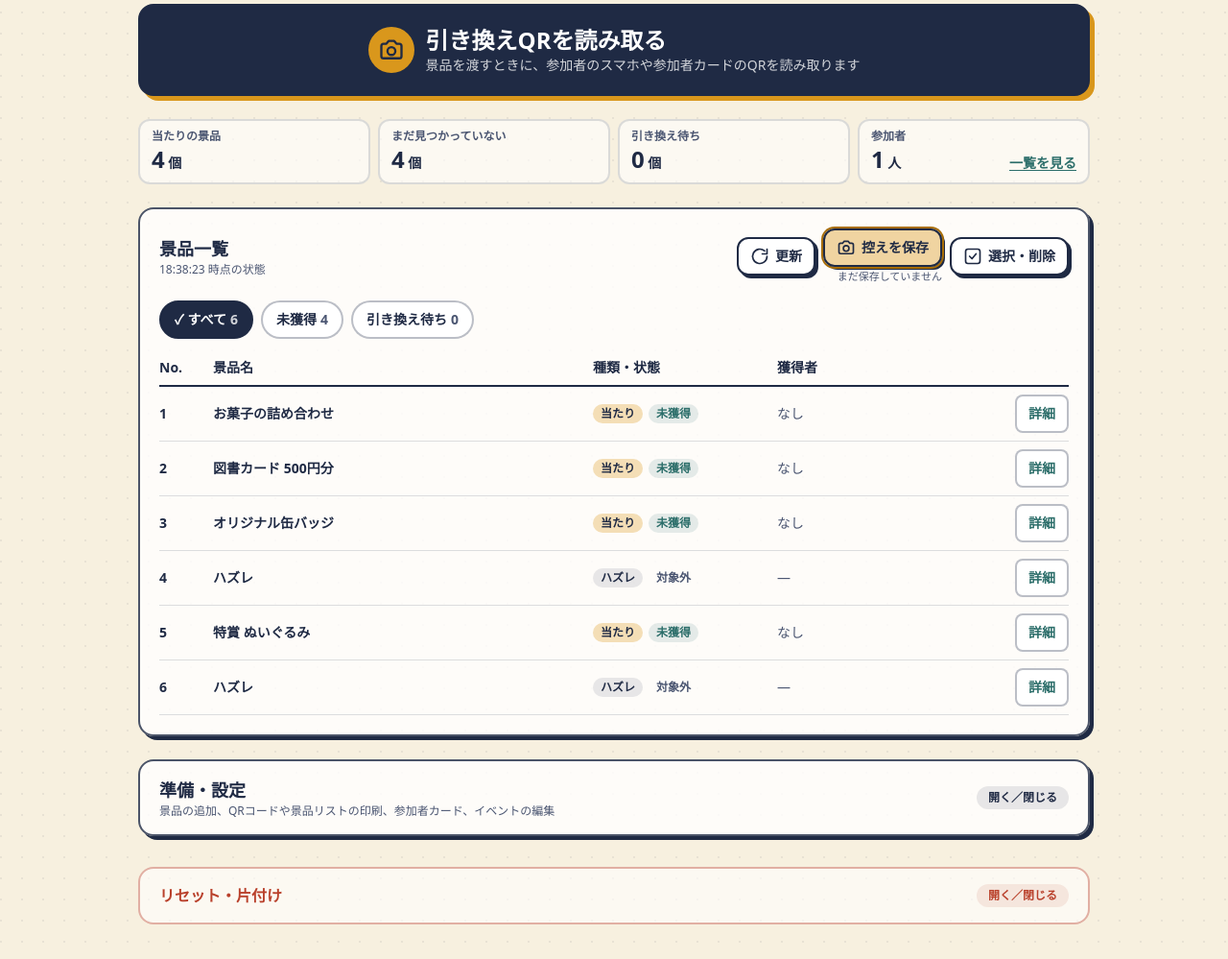
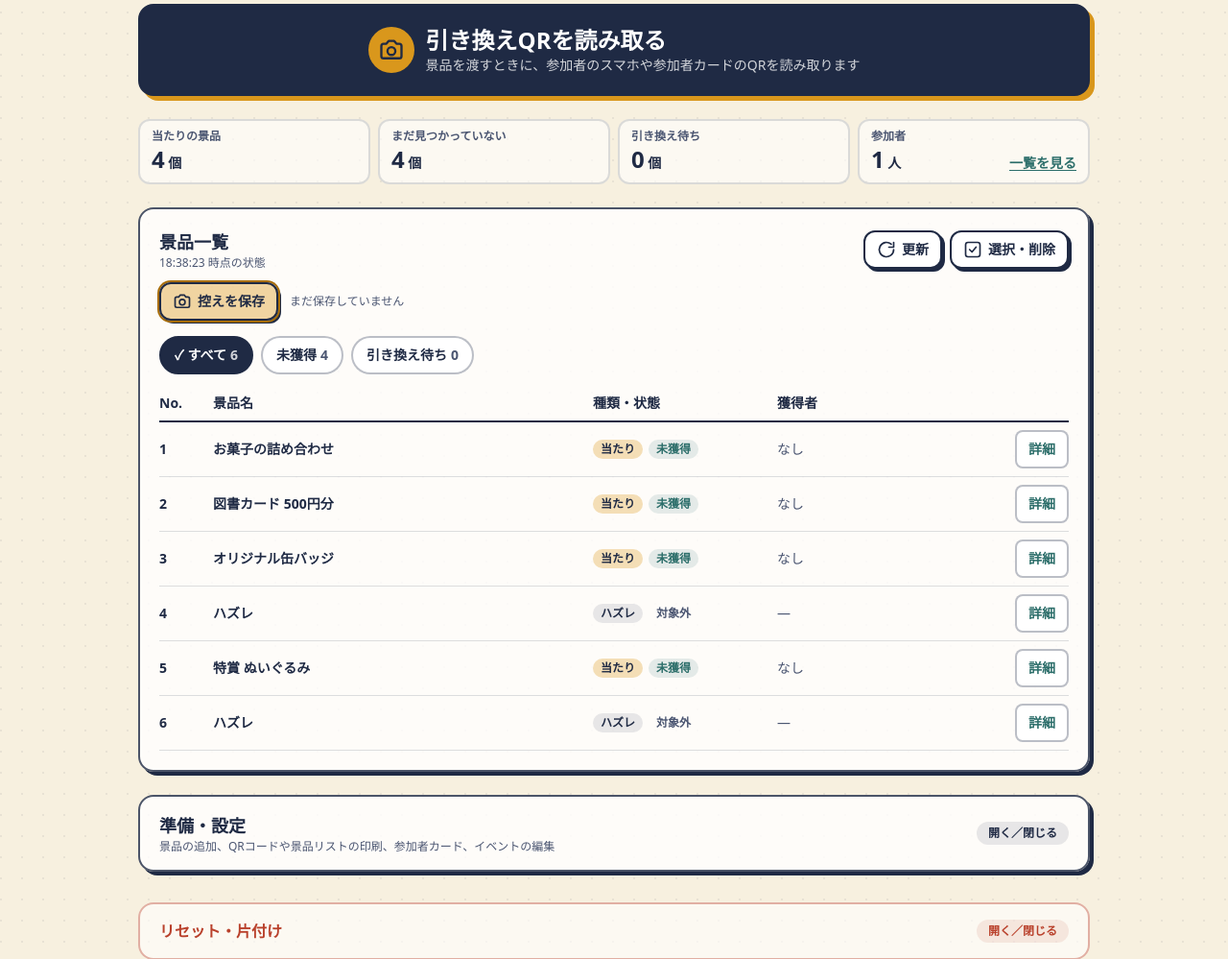
Before and after one commit to hirokirokki0820/qr-treasurehunt-laravel, a Laravel app: page /host/events/1 in a window 1280 px wide. Shown: the part 296-1295 px from the top of the page at 96% size. Run offline with Laravel 12, Linux system fonts and the light colour scheme; a user stored in the database is signed in; data comes from the database, SQL or seed files in the repository; tables that the repository leaves empty hold one stand-in row (values such as "Sample post"); style sheets or scripts are compiled from the project's sources; some libraries are stand-ins or nearby versions.

Commit message:
景品一覧：「控えを保存」を更新・選択とは別の行に置き、スマホでボタンの並びが崩れないようにする
Co-Authored-By: Claude Opus 5.5 <noreply@anthropic.com>
Claude-Session: https://claude.ai/code/session_013H213uAxjmPoDqrfau3M6s

```diff
--- a/resources/views/events/show/prizes.blade.php
+++ b/resources/views/events/show/prizes.blade.php
@@ -23,20 +23,22 @@
         <div class="flex flex-wrap items-center gap-2 group-data-selecting/select:hidden">
             {{-- 更新しても、絞り込みと一覧の位置はそのまま（同じURLだと読み込み直さないので、時刻を付ける） --}}
             <a href="{{ route('events.show', array_filter([$event, 'stock' => $stock, 't' => now()->timestamp])) }}#prize-list" class="btn-secondary min-h-10 gap-1.5 px-3 py-1.5 text-sm" title="最新の獲得状況を表示します" data-refresh-list><x-icon name="refresh" class="h-4 w-4" />更新</a>
-            @if (in_array($event->phase(), ['live', 'closed'], true) && $event->prizes_count > 0)
-                {{-- 景品の獲得状況を1枚の画像にして保存する（つながらなくなったときや、データが消えたときの控え）。画像はスマホの中で作る --}}
-                <span class="inline-flex flex-col items-end gap-0.5" data-snapshot data-snapshot-key="qr-snapshot-{{ $event->id }}" data-snapshot-url="{{ route('events.snapshot', $event) }}">
-                    <button type="button" class="btn-secondary min-h-10 gap-1.5 px-3 py-1.5 text-sm data-[due]:bg-gold/40 data-[due]:ring-2 data-[due]:ring-gold-deep" data-snapshot-button><x-icon name="camera" class="h-4 w-4" /><span data-snapshot-label>控えを保存</span></button>
-                    <span class="text-[11px] text-ink-soft" data-snapshot-last>まだ保存していません</span>
-                </span>
-                @php($snapshotData = $event->snapshotData())
-                <script type="application/json" data-snapshot-data>@json($snapshotData)</script>
-            @endif
             @if ($prizes->isNotEmpty())
                 <button type="button" class="btn-secondary min-h-10 gap-1.5 px-3 py-1.5 text-sm" data-selection-enter><x-icon name="select" class="h-4 w-4" />選択・削除</button>
             @endif
         </div>
     </div>
+
+    @if (in_array($event->phase(), ['live', 'closed'], true) && $event->prizes_count > 0)
+        {{-- 景品の獲得状況を1枚の画像にして保存する（つながらなくなったときや、データが消えたときの控え）。画像はスマホの中で作る。
+             「最後の控え」の文の長さでボタンの並びが崩れないよう、更新・選択とは別の行に置く --}}
+        <div class="mt-3 flex flex-wrap items-center gap-x-3 gap-y-1 group-data-selecting/select:hidden" data-snapshot data-snapshot-key="qr-snapshot-{{ $event->id }}" data-snapshot-url="{{ route('events.snapshot', $event) }}">
+            <button type="button" class="btn-secondary min-h-10 gap-1.5 px-3 py-1.5 text-sm data-[due]:bg-gold/40 data-[due]:ring-2 data-[due]:ring-gold-deep" data-snapshot-button><x-icon name="camera" class="h-4 w-4" /><span data-snapshot-label>控えを保存</span></button>
+            <span class="text-xs text-ink-soft" data-snapshot-last>まだ保存していません</span>
+        </div>
+        @php($snapshotData = $event->snapshotData())
+        <script type="application/json" data-snapshot-data>@json($snapshotData)</script>
+    @endif
 
     {{-- 絞り込み（一覧のすぐ上）。選んでいるものは塗りつぶしと「✓」で示す --}}
     <nav class="mt-4 flex flex-wrap gap-2 group-data-selecting/select:hidden" aria-label="景品の絞り込み">
```
